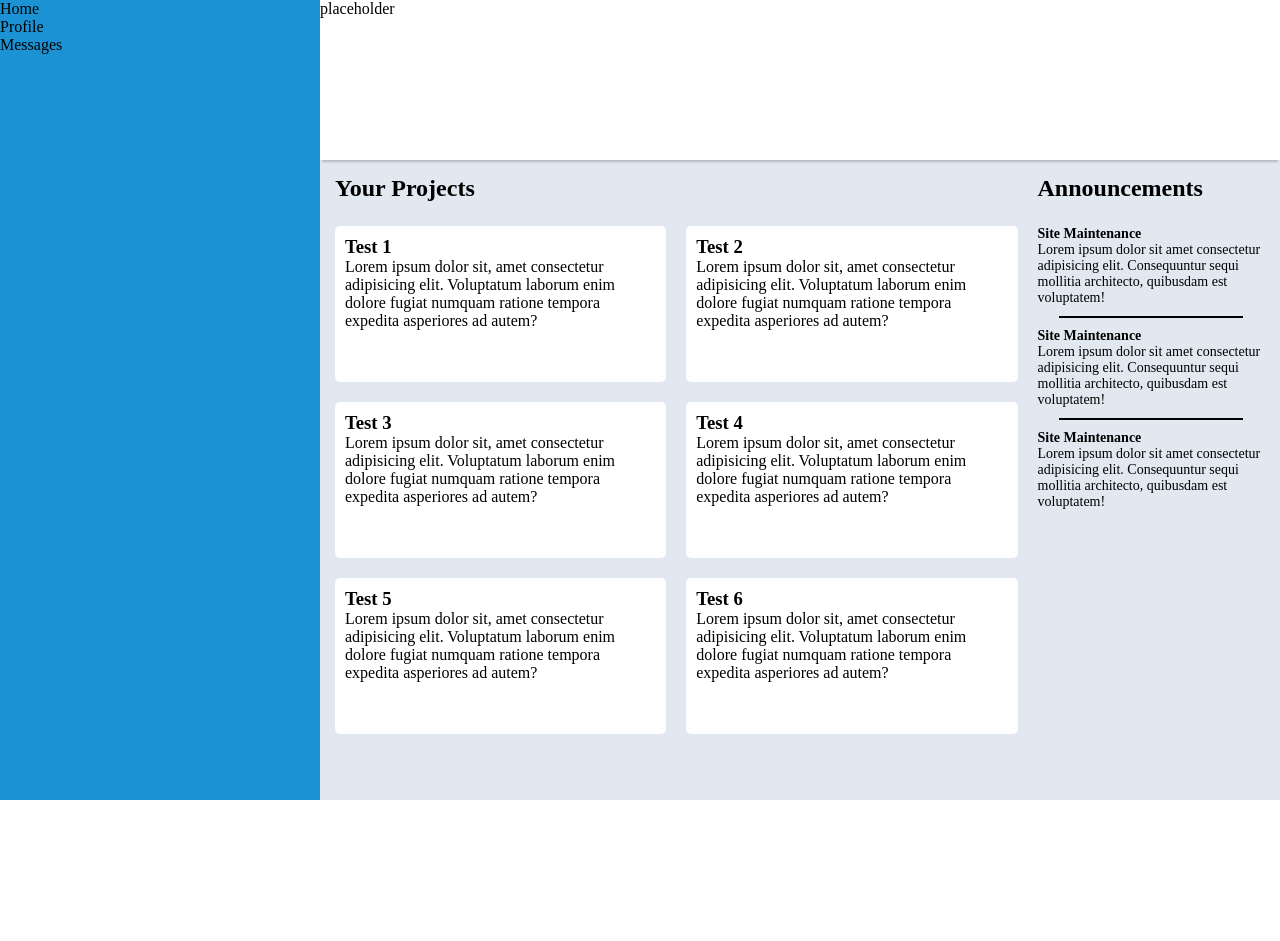
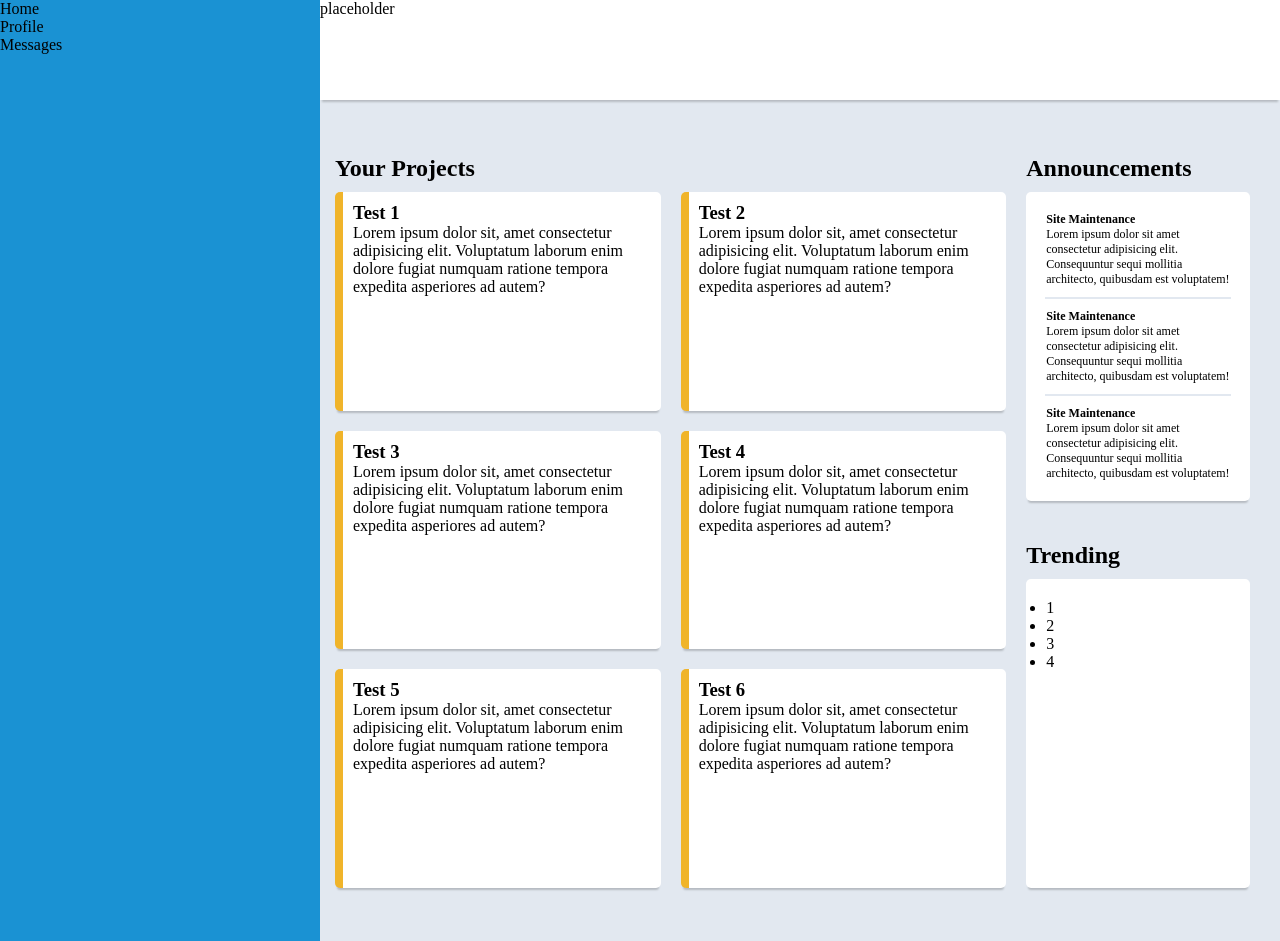
Before and after one commit to Beatstamosi/odin-dashboard, a plain HTML site: page index.html in a window 1280 px wide. Before the commit the page ends 800 px from the top, so only its background shows below. Drawn offline with Linux system fonts and the light colour scheme.

Commit message:
Add Announcement column to main content

```diff
--- a/index.html
+++ b/index.html
@@ -67,6 +67,17 @@
                     <p>Lorem ipsum dolor sit amet consectetur adipisicing elit. Consequuntur sequi mollitia architecto, quibusdam est voluptatem!</p>
                 </div>
             </div>
+            <div class="main-header-3">
+                <h2>Trending</h2>
+            </div>
+            <div class="trending-content">
+                <ul>
+                    <li>1</li>
+                    <li>2</li>
+                    <li>3</li>
+                    <li>4</li>
+                </ul>
+            </div>
         </div>
     </div>
 </body>
--- a/static/styles.css
+++ b/static/styles.css
@@ -31,9 +31,15 @@
     grid-template-rows: 2 / -1;
     display: grid;
     grid-template-columns: 3fr 1fr;
-    grid-template-rows: 1fr 10fr 1fr;
+    grid-template-rows: 1fr 4fr 1fr 4fr 0.5fr;
     padding: 15px;
     column-gap: 20px;
+    padding-right: 30px;
+}
+
+.main-header-1, .main-header-2, .main-header-3 {
+    align-self: self-end;
+    margin-bottom: 10px;
 }
 
 .main-header-1 {
@@ -46,9 +52,14 @@
     grid-row: 1;
 }
 
+.main-header-3 {
+    grid-column: 2;
+    grid-row: 3;
+}
+
 .main-projects {
     grid-column: 1;
-    grid-row: 2;
+    grid-row: 2 / 5;
     display: grid;
     grid-template-columns: repeat(auto-fit, minmax(300px, 1fr));
     gap: 20px;
@@ -58,16 +69,40 @@
     background-color: white;
     border-radius: 5px;
     padding: 10px;
+    border-left: 8px solid #f0b42a;
+    box-shadow: 0 4px 2px -2px rgba(0, 0, 0, 0.2);
 }
 
 hr {
-    border: 1px solid black;
-    width: 80%;
+    border: 0.8px solid #e2e8f0;
+    width: 100%;
     justify-self: center;
     margin-top: 10px;
     margin-bottom: 10px;
 }
 
 .announcements-content {
-    font-size: 14px;
+    font-size: 12px;
+    background-color: white;
+    border-radius: 5px;
+    padding: 20px;
+    grid-column: 2;
+    grid-row: 2 / 3;
+    box-shadow: 0 4px 2px -2px rgba(0, 0, 0, 0.2);
 }
+
+.main-header-3 {
+    grid-column: 2;
+    grid-row: 3;
+    align-self: self-end;
+    margin-bottom: 10px;
+}
+
+.trending-content {
+    grid-column: 2;
+    grid-row: 4;
+    background-color: white;
+    border-radius: 5px;
+    padding: 20px;
+    box-shadow: 0 4px 2px -2px rgba(0, 0, 0, 0.2);
+}
```
